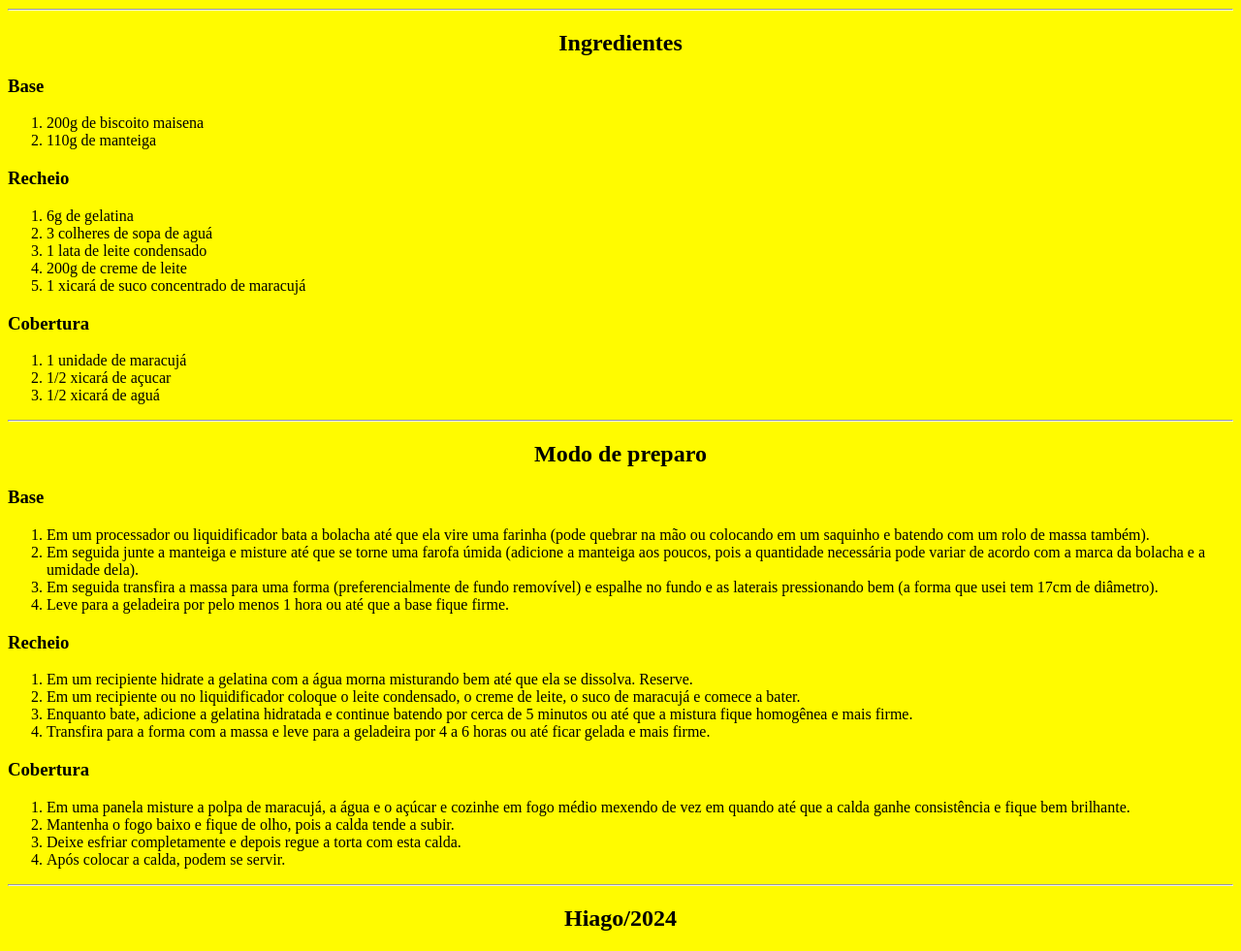
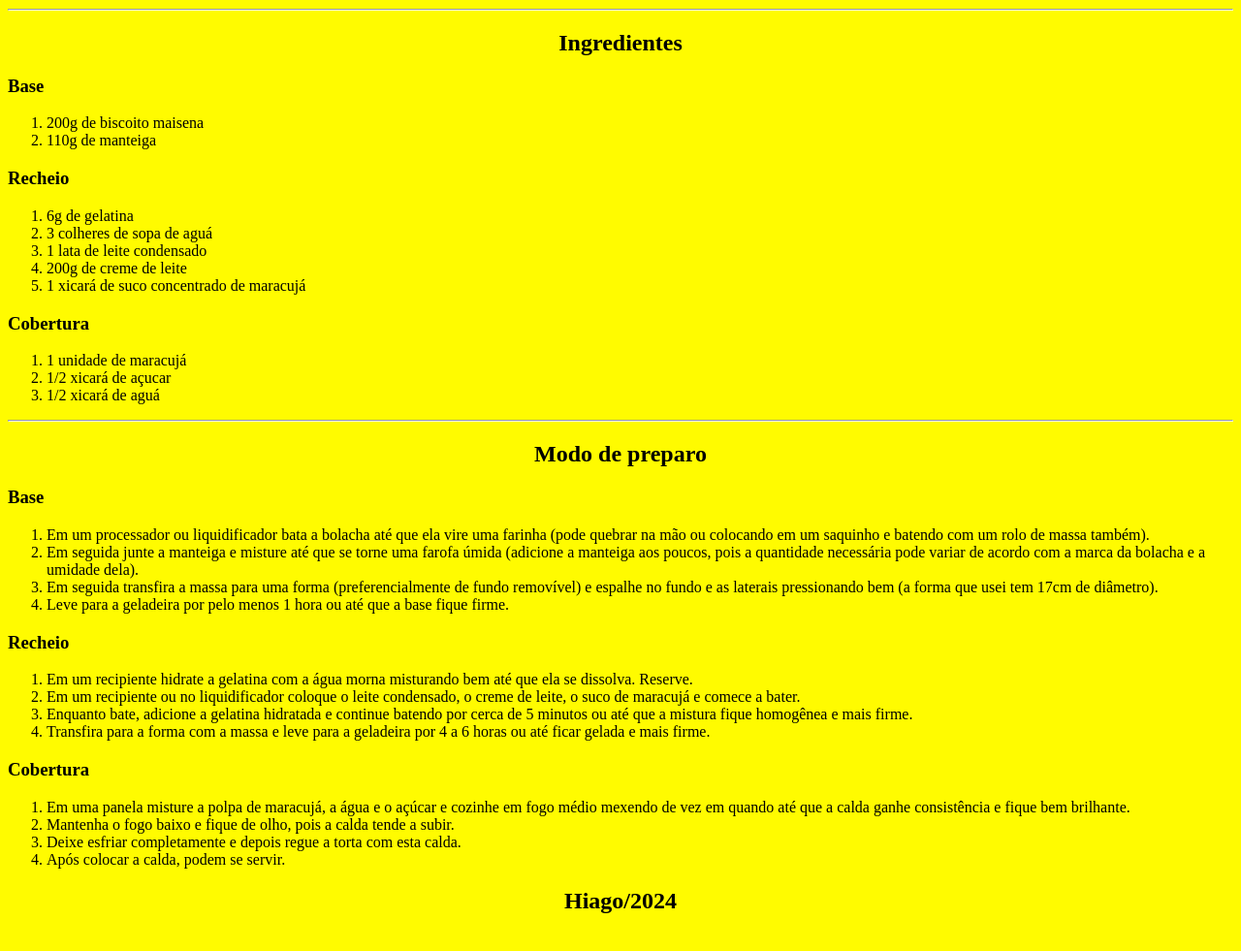
Before and after one commit to Hiagol23/Receita-ab-2024, a plain HTML site: page index.html in a window 1280 px wide. Shown: the part 99-1080 px from the top of the page at 97% size. Drawn offline with Linux system fonts and the light colour scheme.

Commit message:
Readme.md ok

```diff
--- a/index.html
+++ b/index.html
@@ -17,8 +17,6 @@
   <li>200g de biscoito maisena</li>
   <li>110g de manteiga</li>
   </ol>
-  </body>
-  </html>
 
 <h3>Recheio</h3>
 <body>
@@ -29,8 +27,6 @@
   <li>200g de creme de leite</li>
   <li>1 xicará de suco concentrado de maracujá</li>
   </ol>
-  </body>
-  </html>
 <h3>Cobertura</h3>
 <body>
 <ol>
@@ -38,8 +34,6 @@
   <li>1/2 xicará de açucar</li>
   <li>1/2 xicará de aguá</li>
   </ol>
-  </body>
-  </html>
 <hr>
 <h2>Modo de preparo</h2>
 <h3>Base</h3>
@@ -50,8 +44,6 @@
   <li>Em seguida transfira a massa para uma forma (preferencialmente de fundo removível) e espalhe no fundo e as laterais pressionando bem (a forma que usei tem 17cm de diâmetro).</li>
   <li>Leve para a geladeira por pelo menos 1 hora ou até que a base fique firme.</li>
   </ol>
-  </body>
-  </html>
 <h3>Recheio</h3>
 <body>
 <ol>
@@ -60,8 +52,6 @@
   <li>Enquanto bate, adicione a gelatina hidratada e continue batendo por cerca de 5 minutos ou até que a mistura fique homogênea e mais firme.</li>
   <li>Transfira para a forma com a massa e leve para a geladeira por 4 a 6 horas ou até ficar gelada e mais firme.</li>
   </ol>
-  </body>
-  </html>
 <h3>Cobertura</h3>
 <body>
 <ol>
@@ -70,9 +60,6 @@
   <li>Deixe esfriar completamente e depois regue a torta com esta calda.</li>
   <li>Após colocar a calda, podem se servir.</li>
   </ol>
-  </body>
-  </html>
-<hr>
 <h2>Hiago/2024</h2><ID="H23">
 
 </body>
```
Also changed, not shown: 1 other file.
